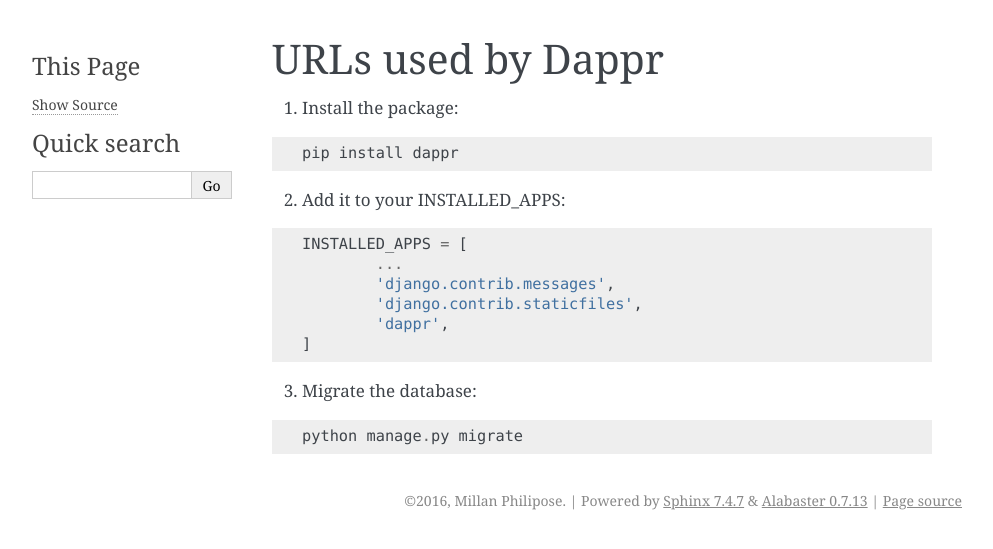
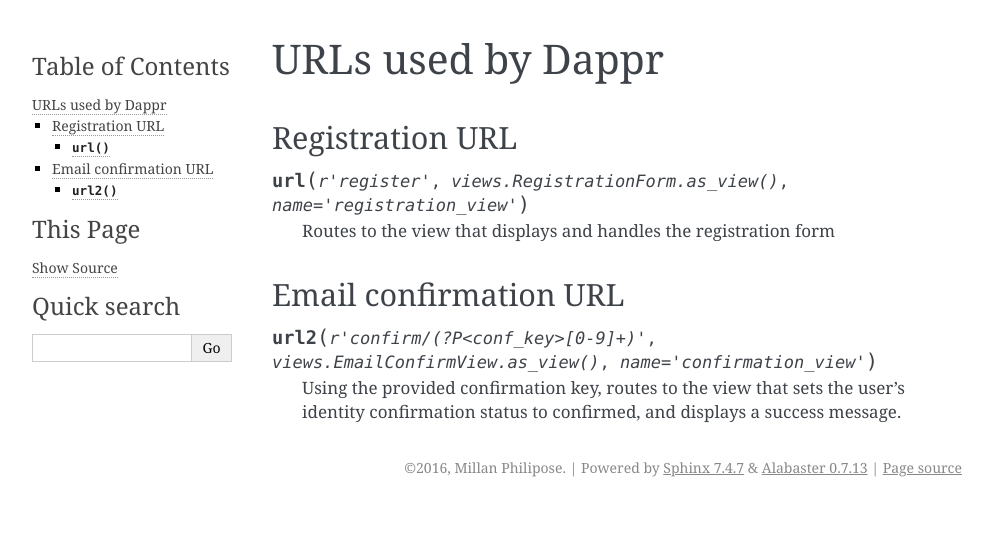
Before and after one commit to millanp/dappr, a Sphinx documentation site: the page built from docs/source/urls.rst, in a window 1280 px wide. Shown: the top 549 px of the page, without its empty margins (148-1141 px from the left). Built offline with Sphinx 7.4.7, drawn with Linux system fonts in a browser that asks for light colours.

Commit message:
complete urls.rst

```diff
--- a/docs/source/urls.rst
+++ b/docs/source/urls.rst
@@ -2,25 +2,16 @@
 URLs used by Dappr
 ==================
 
-1. Install the package::
+Registration URL
+----------------
 
-.. code-block:: python
+.. method:: url(r'register', views.RegistrationForm.as_view(), name='registration_view')
 
-	pip install dappr
+	Routes to the view that displays and handles the registration form
 
-2. Add it to your INSTALLED_APPS::
+Email confirmation URL
+----------------------
 
-.. code-block:: python
+.. method:: url2(r'confirm/(?P<conf_key>[0-9]+)', views.EmailConfirmView.as_view(), name='confirmation_view')
 
-	INSTALLED_APPS = [
-		...
-		'django.contrib.messages',
-		'django.contrib.staticfiles',
-		'dappr',
-	]
-
-3. Migrate the database::
-
-.. code-block:: python
-
-	python manage.py migrate
+	Using the provided confirmation key, routes to the view that sets the user's identity confirmation status to confirmed, and displays a success message.
--- a/setup.py
+++ b/setup.py
@@ -2,7 +2,7 @@
 
 setup(name='dappr',
       packages=find_packages(),
-      version='0.5',
+      version='0.6',
       description='Django app for registration, with an approval step.',
       url='https://github.com/millanp/dappr',
       author='Millan Philipose',
@@ -14,4 +14,4 @@
       ],
       package_data={'dappr': ['templates/registration/*.html', 'templates/registration/*.txt']},
       install_package_data=True
-)
+      )
```
Also changed, not shown: 12 other files.
